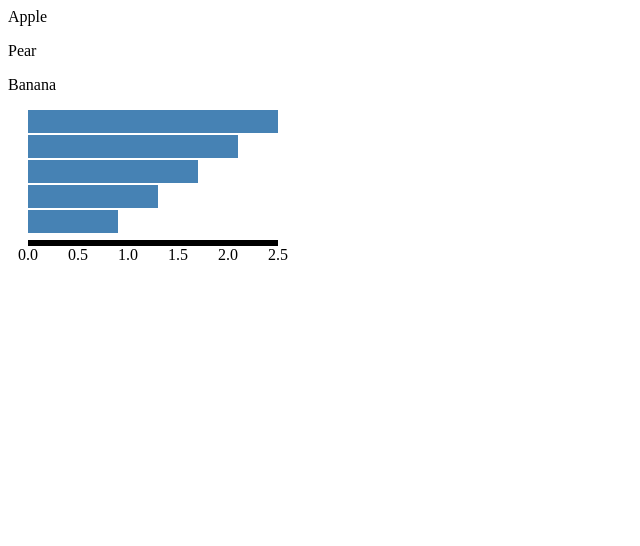
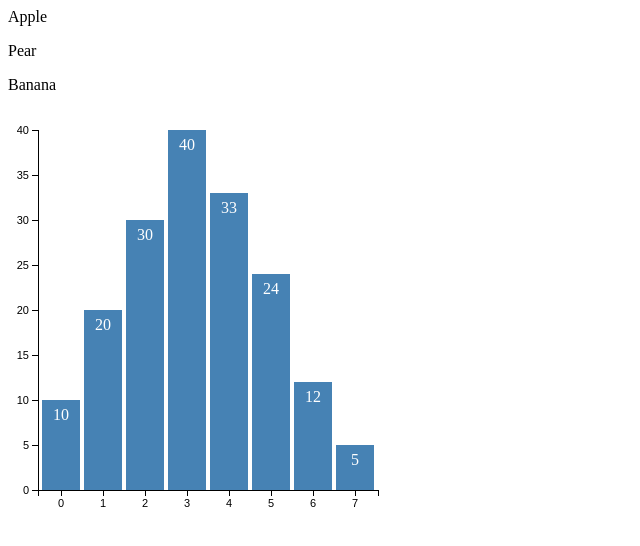
Before and after one commit to lvraikkonen/DailySportsTracker, a plain HTML site: page Visualization/index.html in a window 1280 px wide. Shown: the whole page, without its empty margins (0-640 px from the left). Drawn offline with nearby package versions, Linux system fonts and the light colour scheme.

Commit message:
Complete first bar chart with xAxis and yAxis with data label

```diff
--- a/Visualization/index.html
+++ b/Visualization/index.html
@@ -2,55 +2,128 @@
   <head>
         <meta charset="utf-8">
         <title>HelloWorld</title>
+        <style>
+            .axis path,
+            .axis line{
+                fill: none;
+                stroke: black;
+                shape-rendering: crispEdges;
+            }
+
+            .axis text {
+                font-family: sans-serif;
+                font-size: 11px;
+            }
+
+            .MyRect {
+                fill: steelblue;
+            }
+
+            .MyText {
+                fill: white;
+                text-anchor: middle;
+            }
+        </style>
   </head>
     <body>
-        <div></div>
-        <div></div>
-        <div></div>
         <p id="ap" class="myclass">Apple</p>
         <p id="pe">Pear</p>
         <p id="ba" class="myclass">Banana</p>
 
         <script src="http://d3js.org/d3.v3.min.js" charset="utf-8"></script>
         <script>
-            var width = 300; //画布宽度
-            var height = 300; //画布高度
+            //画布大小
+            var width = 400;
+            var height = 400;
 
-            var svg = d3.select("body")         //选择文档中body元素
-                        .append("svg")          //添加一个svg元素
-                        .attr("width", width)   //设置宽度
-                        .attr("height", height);//设置高度
+            //在 body 里添加一个 SVG 画布
+            var svg = d3.select("body")
+                .append("svg")
+                .attr("width", width)
+                .attr("height", height);
 
-            var dataset = [2.5, 2.1, 1.7, 1.3, 0.9];
+            //画布周边的空白
+            var padding = {left:30, right:30, top:20, bottom:20};
 
-            //线性比例尺
-            var linear = d3.scale.linear()
-                           .domain([0, d3.max(dataset)]) //定义域
-                           .range([0, 250]);             //值域
-            var rectHeight = 25; //每个矩形所占像素高度
+            //定义一个数组
+            var dataset = [10, 20, 30, 40, 33, 24, 12, 5];
 
-            svg.selectAll("rect")
-               .data(dataset)                //绑定dataset
-               .enter()
-               .append("rect")               //添加与dataset相对应的rect元素
-               .attr("x", 20)                //矩形左上角的 x 坐标
-               .attr("y", function(d, i){
-                   return i * rectHeight;    //矩形左上角的 y 坐标
-               })
-               .attr("width", function(d, i){
-                   return linear(d);         //矩形宽度(按比例尺)
-               })
-               .attr("height", rectHeight-2) //每个矩形高度
-               .attr("fill", "steelblue");
+            //x轴的比例尺
+            var xScale = d3.scale.ordinal()
+                .domain(d3.range(dataset.length))
+                .rangeRoundBands([0, width - padding.left - padding.right]);
 
-            var axis = d3.svg.axis()
-                         .scale(linear)     //指定比例尺
-                         .orient("bottom")  //指定刻度方向
-                         .ticks(7);         //指定刻度数量
-            svg.append("g")                              //添加分组元素
-               .attr("class", "axis")                    //
-               .attr("transform", "translate(20, 130)")
-               .call(axis);
+            //y轴的比例尺
+            var yScale = d3.scale.linear()
+                .domain([0,d3.max(dataset)])
+                .range([height - padding.top - padding.bottom, 0]);
+
+            //定义x轴
+            var xAxis = d3.svg.axis()
+                .scale(xScale)
+                .orient("bottom");
+
+            //定义y轴
+            var yAxis = d3.svg.axis()
+                .scale(yScale)
+                .orient("left");
+
+            //矩形之间的空白
+            var rectPadding = 4;
+
+            //添加矩形元素
+            var rects = svg.selectAll(".MyRect")
+                .data(dataset)
+                .enter()
+                .append("rect")
+                .attr("class","MyRect")
+                .attr("transform","translate(" + padding.left + "," + padding.top + ")")
+                .attr("x", function(d,i){
+                    return xScale(i) + rectPadding/2; //矩形左上角的 x 坐标
+                })
+                .attr("y",function(d){
+                    return yScale(d); //矩形左上角的 y 坐标
+                })
+                .attr("width", xScale.rangeBand() - rectPadding ) //矩形的宽度
+                .attr("height", function(d){
+                    return height - padding.top - padding.bottom - yScale(d); //矩形的高度
+                })
+                .attr("fill", "steelblue");
+
+            //添加文字元素
+            var texts = svg.selectAll(".MyText")
+                           .data(dataset)
+                           .enter()
+                           .append("text")
+                           .attr("class","MyText")
+                           .attr("transform","translate(" + padding.left + "," + padding.top + ")")
+                           .attr("x", function(d,i){
+                               return xScale(i) + rectPadding/2;
+                               })
+                           .attr("y",function(d){
+                               return yScale(d);
+                               })
+                           .attr("dx",function(){
+                               return (xScale.rangeBand() - rectPadding)/2;
+                               })
+                           .attr("dy",function(d){
+                               return 20;
+                               })
+                           .text(function(d){
+                               return d;
+                               });
+
+            //添加x轴
+            svg.append("g")
+               .attr("class","axis")
+               .attr("transform","translate(" + padding.left + "," + (height - padding.bottom) + ")")
+               .call(xAxis);
+
+            //添加y轴
+            svg.append("g")
+               .attr("class","axis")
+               .attr("transform","translate(" + padding.left + "," + padding.top + ")")
+               .call(yAxis);
 
         </script>
     </body>
```
